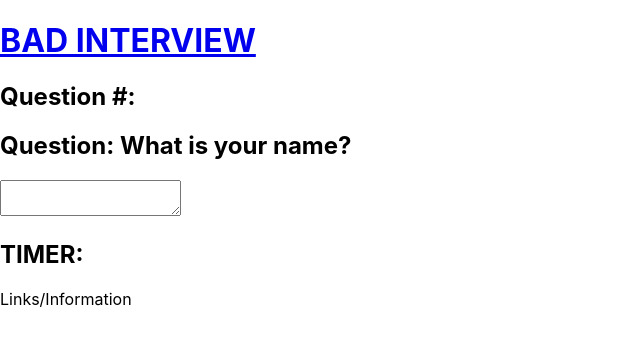
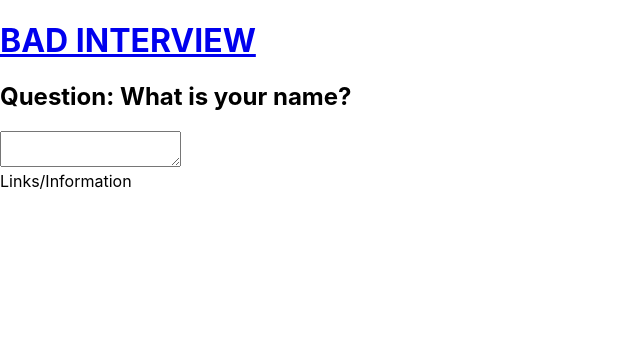
Before and after one commit to BrockPaperScissors/BadInterview, a React (Create React App) app: page /sessions/0 in a window 1280 px wide. Shown: the top 344 px of the page, without its empty margins (0-640 px from the left). Built offline with nearby package versions, Linux system fonts and the light colour scheme.

Commit message:
Cleaned up unused files, added useContext functionality

```diff
--- a/src/App.js
+++ b/src/App.js
@@ -1,4 +1,4 @@
-import React, { useState } from 'react';
+import React, { createContext, useContext, useState } from 'react';
 
 import './App.css';
 import {
@@ -11,21 +11,30 @@ import {
 } from 'react-router-dom';
 
 import QuestionSubject from './components/QuestionSubject/QuestionSubject';
-import Session from './components/Session/Session';
+
 import SessionReview from './components/SessionReview/SessionReview';
 import Nav from './components/Nav/Nav';
 import NewSession from './components/NewSession/NewSession';
 import SubmitQuestion from './components/SubmitQuestion/SubmitQuestion';
-// import SessionList from './containers/SessionList';
-// import SessionDetail from './containers/SessionDetails';
+import SessionSetup from './components/SessionSetup/SessionSetup';
+import QuestionList from './QuestionList/QuestionList';
+import QuestionCard from './components/QuestionCard/QuestionCard';
 
+export const SessionContext = createContext(null);
 function App() {
-	let sessionId = '';
+	const [questions, setQuestions] = useState();
+	const [session, setSession] = useState({
+		sessionId: 0,
+		sessionName: '',
+		numQuestions: 0,
+		sessionQuestions: [''],
+		sessionResponses: [''],
+	});
+
 	return (
+		<SessionContext.Provider
+			value={{ session, setSession, questions, setQuestions }}>
 			<>
-			{/* <SessionList />
-			<hr />
-			<SessionDetail /> */}
 				<header>
 					<div>
 						<Link to='/'>
@@ -39,15 +48,18 @@ function App() {
 							<Route path='/' element={<NewSession />} />
 							<Route path='/questions/:subject' element={<QuestionSubject />} />
 						</Route>
-					<Route path='/sessions/:id' element={<Session />} />
+						<Route path='/questions' element={<QuestionList />} />
+						<Route path='/sessions/:id' element={<QuestionCard />} />
 						<Route path='/review/session/:id' element={<SessionReview />} />
 						<Route path='/questions/submit' element={<SubmitQuestion />} />
+						<Route path='/sessions/sessionsetup' element={<SessionSetup />} />
 					</Routes>
 				</div>
 				<footer>
 					<nav>Links/Information</nav>
 				</footer>
 			</>
+		</SessionContext.Provider>
 	);
 }
 
--- a/src/components/Session/Session.js
+++ /dev/null
@@ -1,15 +0,0 @@
-import QuestionCard from '../QuestionCard/QuestionCard';
-
-export default function Session() {
-	return (
-		<div>
-			<div>
-				<h2>Question #:</h2>
-			</div>
-			<QuestionCard />
-			<div>
-				<h2>TIMER:</h2>
-			</div>
-		</div>
-	);
-}
```
Also changed, not shown: src/actions/actions.js (deleted, +0 -7 lines), src/app/store.js (deleted, +0 -10 lines), src/containers/SessionDetails.js (deleted, +0 -25 lines), src/containers/SessionList.js (deleted, +0 -31 lines), src/reducers/reducerActiveSession.js (deleted, +0 -8 lines), src/reducers/reducerSession.js (deleted, +0 -11 lines). Lines whose indentation alone changed are shown as unchanged.
